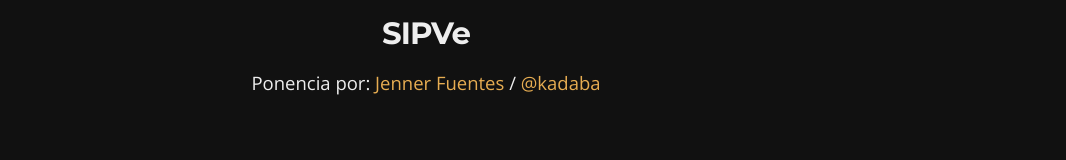
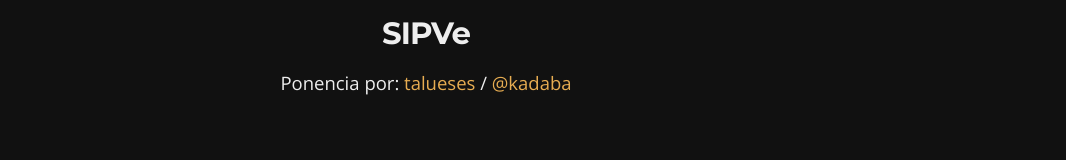
Before and after one commit to talueses/ponenciaM, a plain HTML site: page index.html in a window 1280 px wide. Shown: the part 373-533 px from the top of the page, without its empty margins (214-1280 px from the left). Drawn offline with nearby package versions, Linux system fonts and the light colour scheme.

Commit message:
fix index

```diff
--- a/index.html
+++ b/index.html
@@ -45,7 +45,7 @@
 					<h3>Sistema y Software Aplicable a la Ingeniería Industrial y Mecánica.</h3>
 					<h4>SIPVe</h4>
 					<p>
-						<small>Ponencia por: <a href="http://github.com/talueses">Jenner Fuentes</a> / <a href="http://twitter.com/kadaba">@kadaba</a></small>
+						<small>Ponencia por: <a href="http://github.com/talueses">talueses</a> / <a href="http://twitter.com/kadaba">@kadaba</a></small>
 					</p>
 				</section>
 				<section>
```
